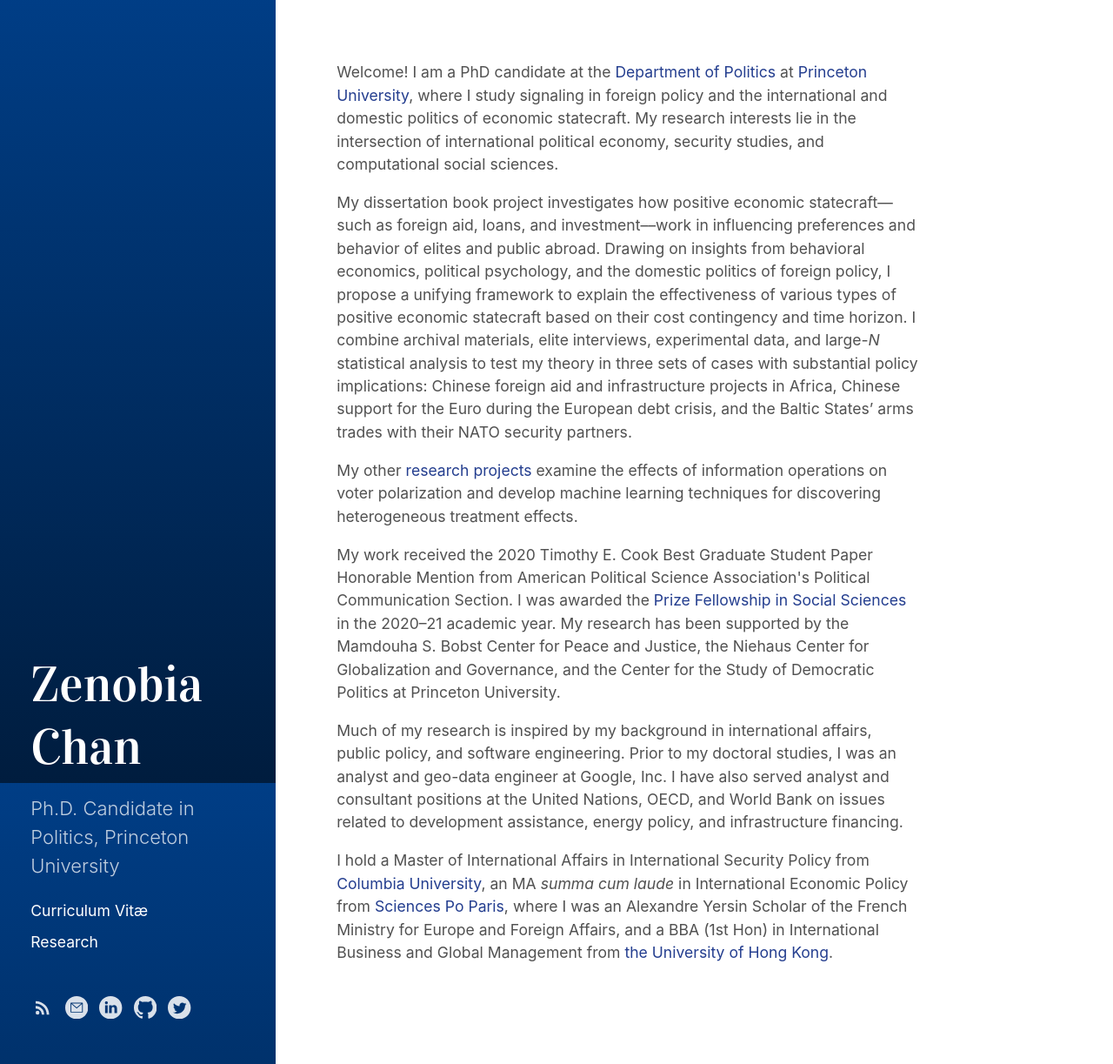
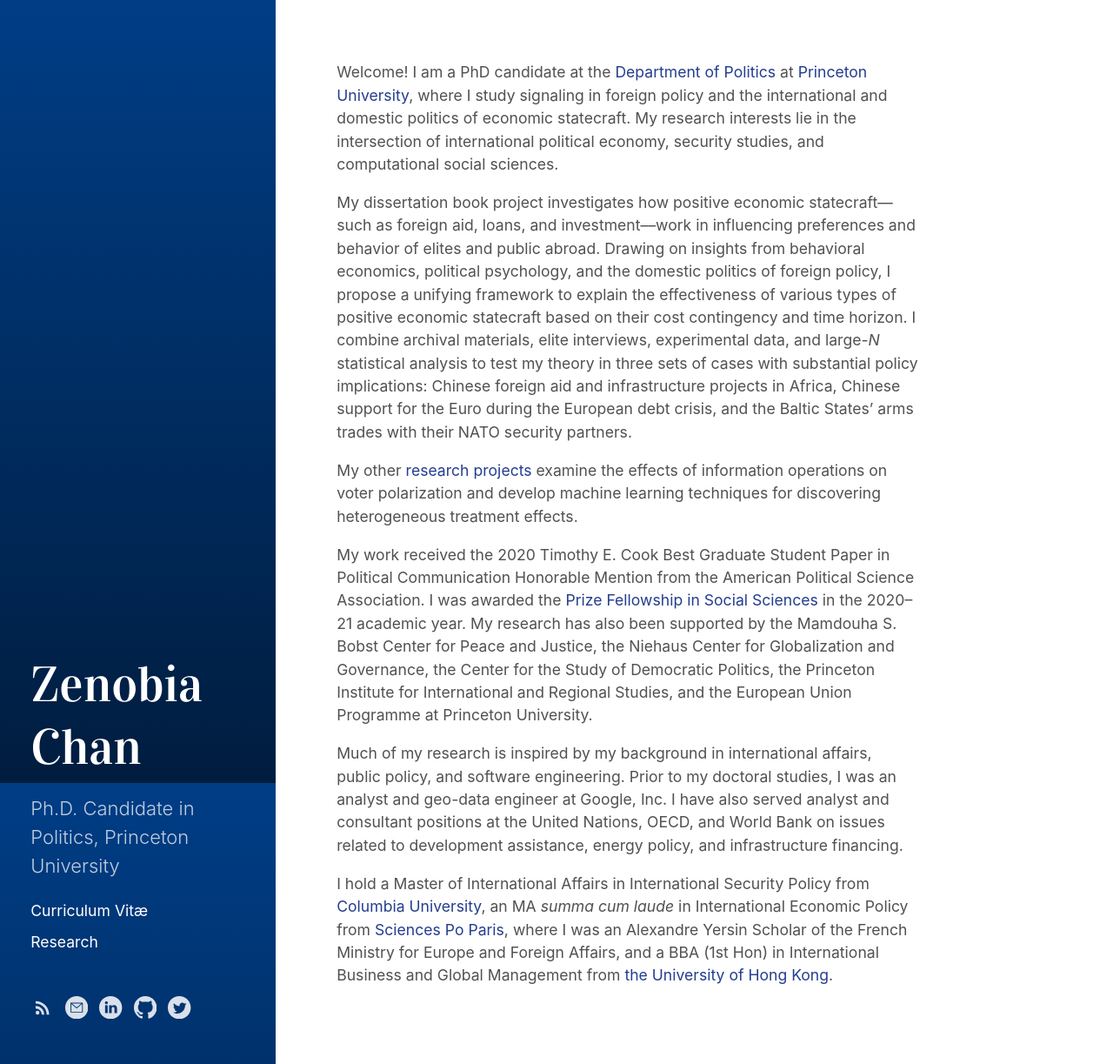
Before and after one commit to ztchan/my-website, a Jekyll site: the page built from index.html, in a window 1280 px wide and 1223 px high. Shown: the whole window at 87% size. Built offline with Jekyll 4.4.1, drawn with Linux system fonts in a browser that asks for light colours; the list of posts is cut into pages by our own code.

Commit message:
Update index.html

```diff
--- a/index.html
+++ b/index.html
@@ -16,7 +16,7 @@ My other <a href="./research">research projects</a> examine the effects of infor
 </p>
 
 <p>
-My work received the 2020 Timothy E. Cook Best Graduate Student Paper Honorable Mention from American Political Science Association's Political Communication Section. I was awarded the <a href="https://gradschool.princeton.edu/costs-funding/sources-funding/fellowships/competitive" target="_blank">Prize Fellowship in Social Sciences</a> in the 2020–21 academic year. My research has been supported by the Mamdouha S. Bobst Center for Peace and Justice, the Niehaus Center for Globalization and Governance, and the Center for the Study of Democratic Politics at Princeton University.
+My work received the 2020 Timothy E. Cook Best Graduate Student Paper in Political Communication Honorable Mention from the American Political Science Association. I was awarded the <a href="https://gradschool.princeton.edu/costs-funding/sources-funding/fellowships/competitive" target="_blank">Prize Fellowship in Social Sciences</a> in the 2020–21 academic year. My research has also been supported by the Mamdouha S. Bobst Center for Peace and Justice, the Niehaus Center for Globalization and Governance, the Center for the Study of Democratic Politics, the Princeton Institute for International and Regional Studies, and the European Union Programme at Princeton University.
 </p>
 
 <p>
```
